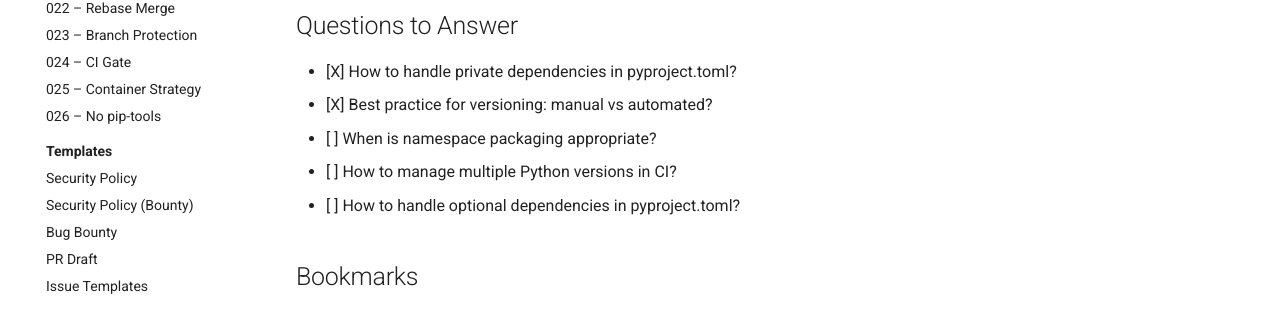
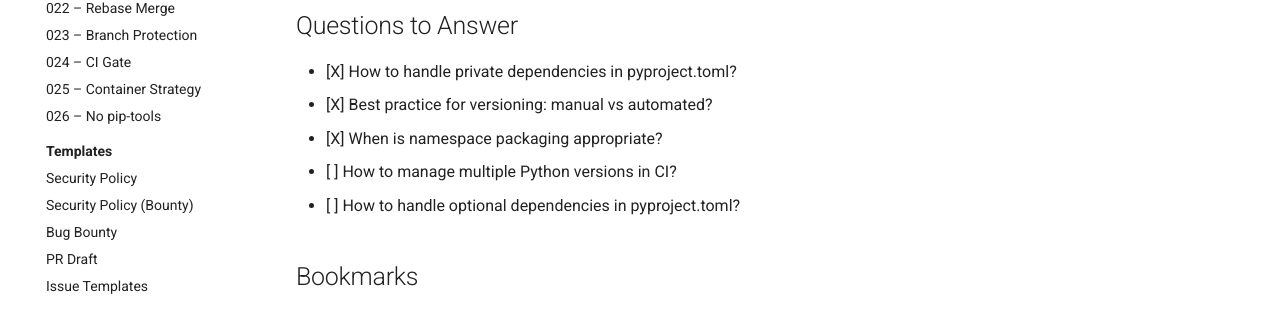
Before and after one commit to JoJo275/simple-python-boilerplate, an MkDocs documentation site: the page built from docs/notes/todo.md, in a window 1280 px wide and 900 px high, scrolled down 2098 px. Shown: the part 337-651 px from the top of the window. Built offline with MkDocs 1.6.1 and Material for MkDocs 9.7.7, drawn with Linux system fonts in a browser that asks for light colours; comment, search, counter and statistics services are not loaded.

```diff
--- a/docs/notes/todo.md
+++ b/docs/notes/todo.md
@@ -42,7 +42,7 @@ Things to explore, implement, or learn more about.
 
 - [X] How to handle private dependencies in pyproject.toml?
 - [X] Best practice for versioning: manual vs automated?
-- [ ] When is namespace packaging appropriate?
+- [X] When is namespace packaging appropriate?
 - [ ] How to manage multiple Python versions in CI?
 - [ ] How to handle optional dependencies in pyproject.toml?
 
```
